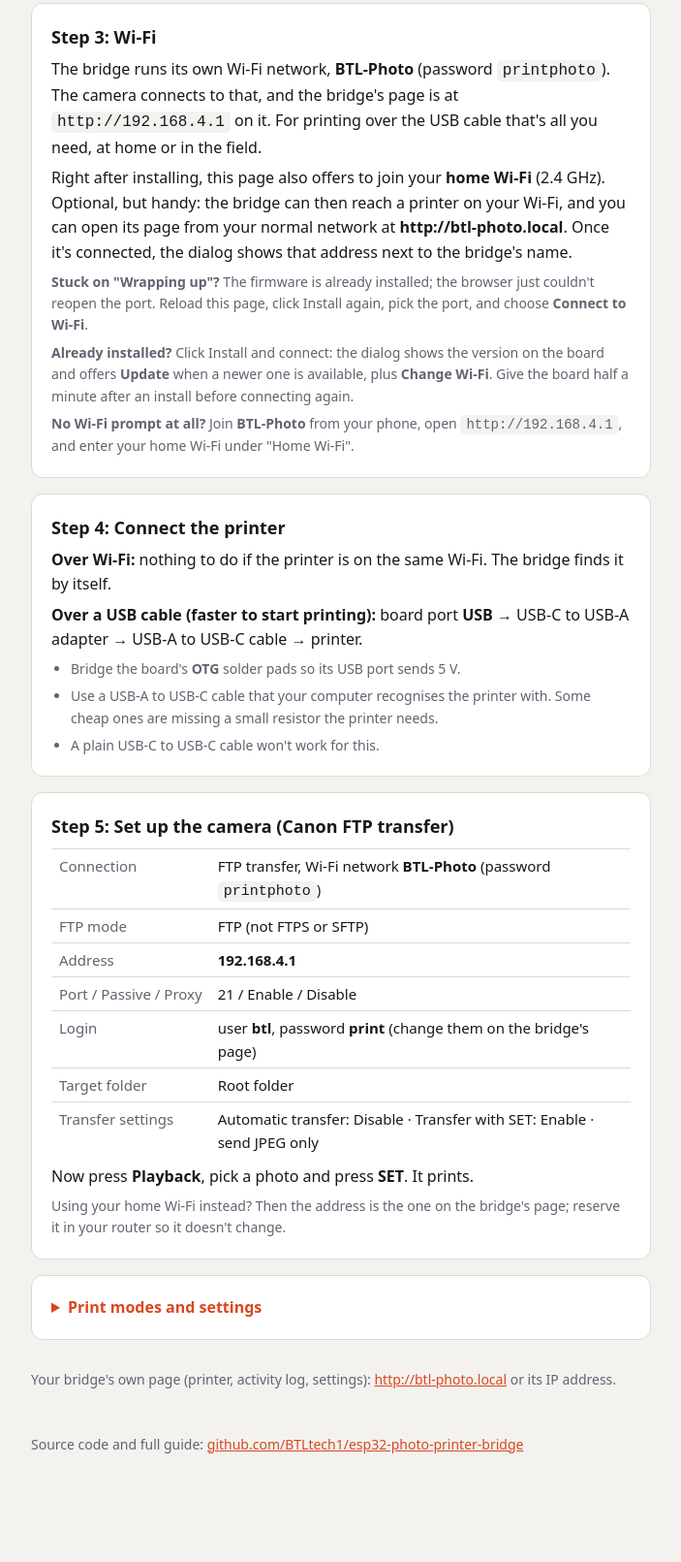
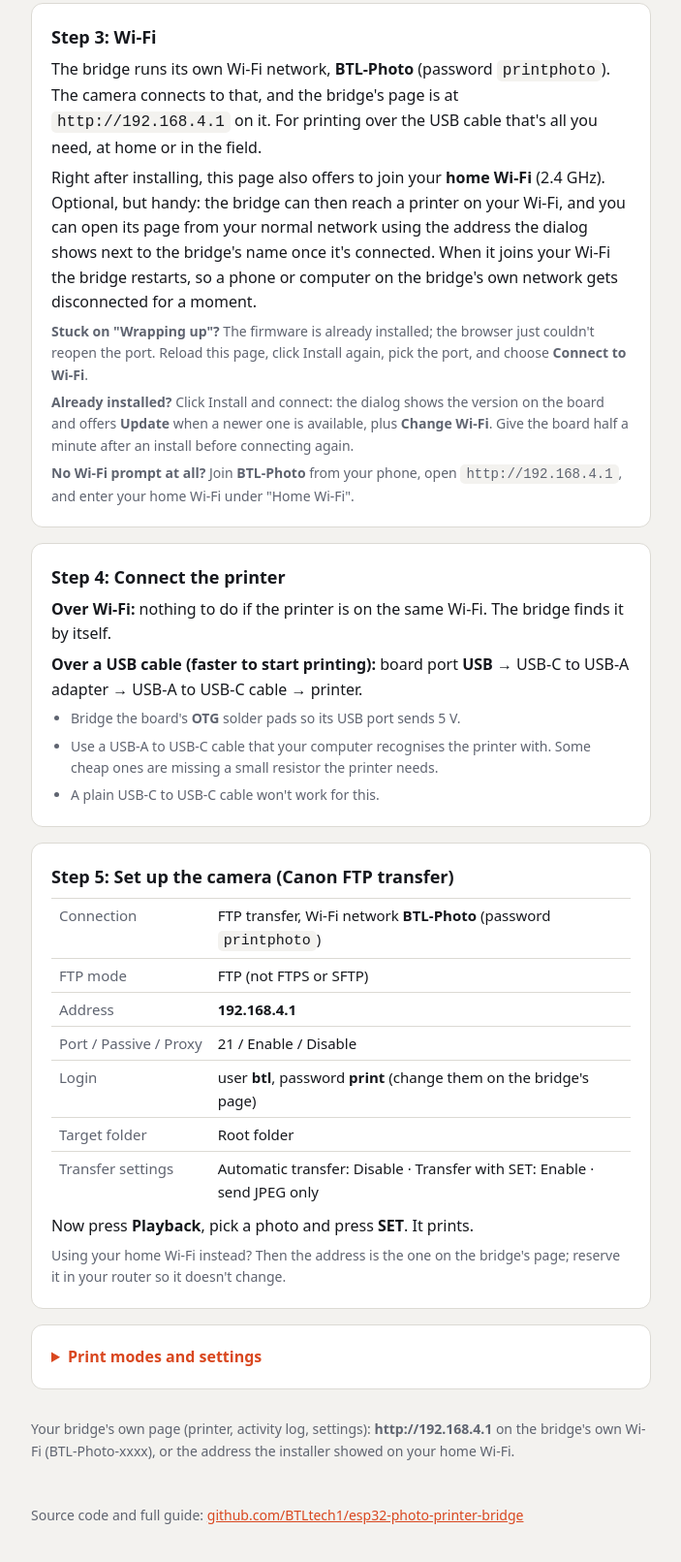
Before and after one commit to BTLtech1/esp32-photo-printer-bridge, a plain HTML site: page web/index.html in a window 1280 px wide. Shown: the part 687-2298 px from the top of the page at 97% size, without its empty margins (288-991 px from the left). Before the commit the page ends 2234 px from the top, so only its background shows below. Drawn offline with Linux system fonts and the light colour scheme; no server answers.

Commit message:
v0.10.4: each new board gets its own network and page name; the page explains what happens when it joins home Wi-Fi; clearer message when no touchscreen is connected

```diff
--- a/web/index.html
+++ b/web/index.html
@@ -56,7 +56,7 @@
   <div class="card">
     <h2>Step 3: Wi-Fi</h2>
     <p>The bridge runs its own Wi-Fi network, <b>BTL-Photo</b> (password <code>printphoto</code>). The camera connects to that, and the bridge's page is at <code>http://192.168.4.1</code> on it. For printing over the USB cable that's all you need, at home or in the field.</p>
-    <p>Right after installing, this page also offers to join your <b>home Wi-Fi</b> (2.4 GHz). Optional, but handy: the bridge can then reach a printer on your Wi-Fi, and you can open its page from your normal network at <b>http://btl-photo.local</b>. Once it's connected, the dialog shows that address next to the bridge's name.</p>
+    <p>Right after installing, this page also offers to join your <b>home Wi-Fi</b> (2.4 GHz). Optional, but handy: the bridge can then reach a printer on your Wi-Fi, and you can open its page from your normal network using the address the dialog shows next to the bridge's name once it's connected. When it joins your Wi-Fi the bridge restarts, so a phone or computer on the bridge's own network gets disconnected for a moment.</p>
     <p class="muted"><b>Stuck on "Wrapping up"?</b> The firmware is already installed; the browser just couldn't reopen the port. Reload this page, click Install again, pick the port, and choose <b>Connect to Wi-Fi</b>.</p>
     <p class="muted"><b>Already installed?</b> Click Install and connect: the dialog shows the version on the board and offers <b>Update</b> when a newer one is available, plus <b>Change Wi-Fi</b>. Give the board half a minute after an install before connecting again.</p>
     <p class="muted"><b>No Wi-Fi prompt at all?</b> Join <b>BTL-Photo</b> from your phone, open <code>http://192.168.4.1</code>, and enter your home Wi-Fi under "Home Wi-Fi".</p>
@@ -92,7 +92,7 @@
     <p><b>Print every photo the camera sends</b>, or <b>only photos rated</b> 1&ndash;5 stars or more (rate in the camera, then send a batch). Photos are shrunk to the printer's native print size before printing, so it has nothing left to scale. Photos that aren't 3:2 are trimmed to fill the paper, unless you turn <b>Fill the paper</b> off.</p>
   </details>
 
-  <p class="muted">Your bridge's own page (printer, activity log, settings): <a href="http://btl-photo.local">http://btl-photo.local</a> or its IP address.</p>
+  <p class="muted">Your bridge's own page (printer, activity log, settings): <b>http://192.168.4.1</b> on the bridge's own Wi-Fi (BTL-Photo-xxxx), or the address the installer showed on your home Wi-Fi.</p>
   <p class="muted">Source code and full guide: <a href="https://github.com/BTLtech1/esp32-photo-printer-bridge">github.com/BTLtech1/esp32-photo-printer-bridge</a></p>
 </main>
 <script>
```
Also changed, not shown: 2 other files.
